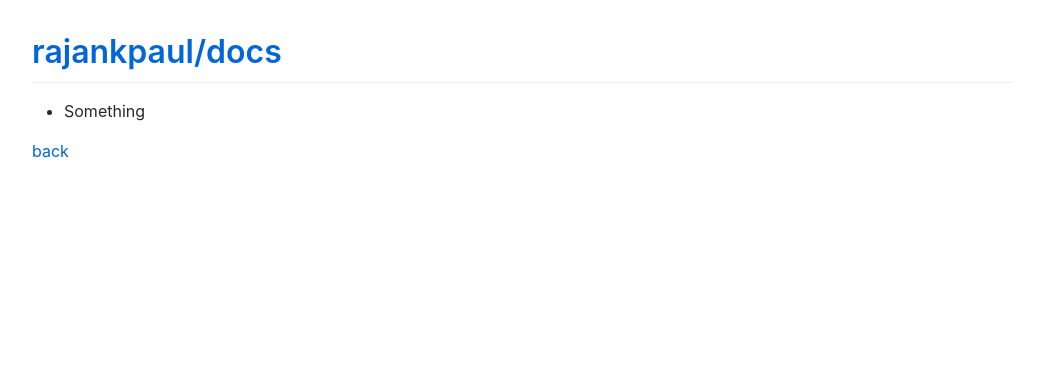
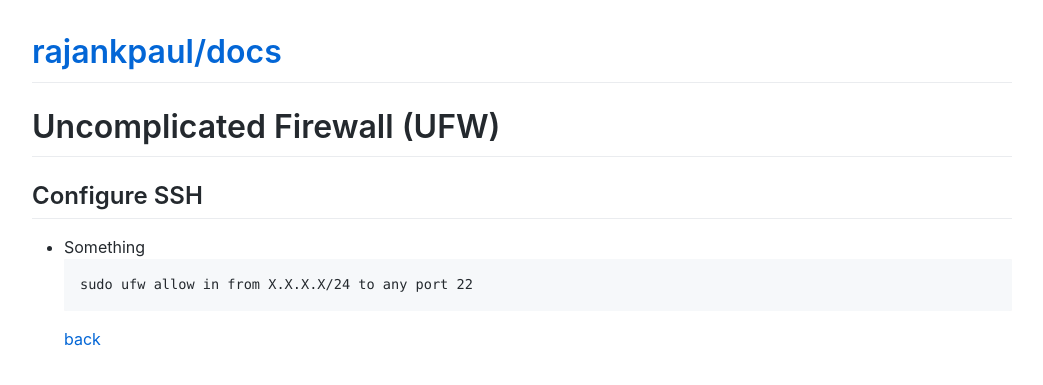
Before and after one commit to rajankpaul/docs, a Jekyll site: the page built from tutorials/linux/ufw/index.md, in a window 1280 px wide. Shown: the top 385 px of the page, without its empty margins (118-1161 px from the left). Built offline with Jekyll 4.4.1, drawn with Linux system fonts in a browser that asks for light colours; comment, search, counter and statistics services are not loaded.

Commit message:
Update index.md

````diff
--- a/tutorials/linux/ufw/index.md
+++ b/tutorials/linux/ufw/index.md
@@ -3,6 +3,11 @@ layout: default
 title: Uncomplicated Firewall
 ---
 
+# Uncomplicated Firewall (UFW)
+
+## Configure SSH
 *   Something
-
+```
+sudo ufw allow in from X.X.X.X/24 to any port 22
+```
 [back](../)
````
